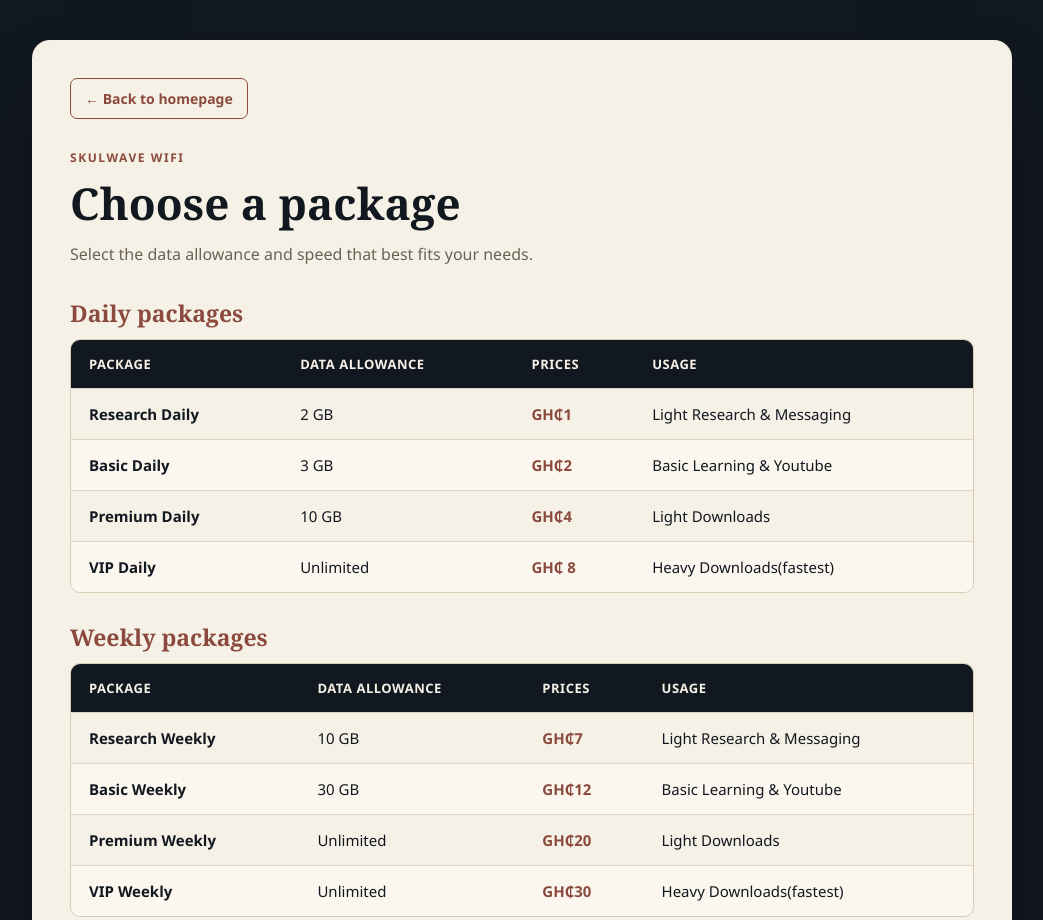
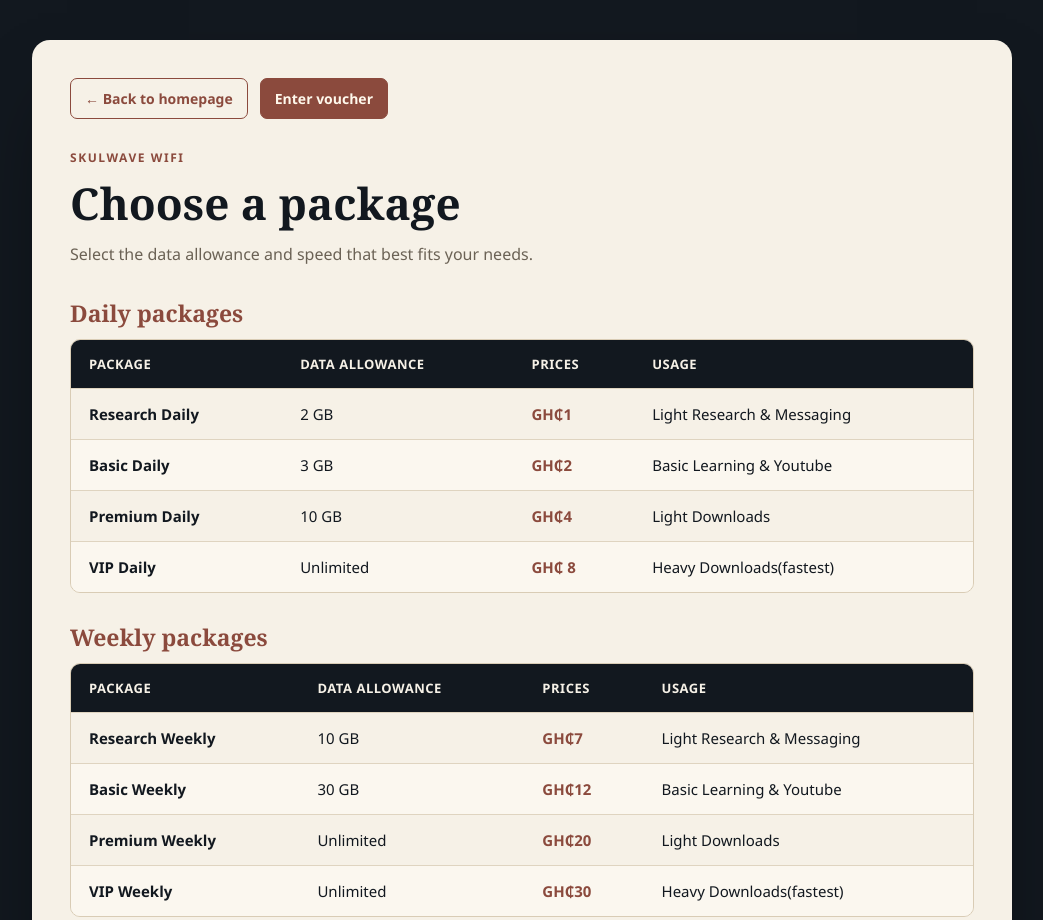
Before and after one commit to nhanakhay/skulwave1.0, a plain HTML site: page frontend/viewPackages.html in a window 1280 px wide. Shown: the top 920 px of the page, without its empty margins (118-1161 px from the left). Drawn offline with Linux system fonts and the light colour scheme.

Commit message:
Add voucher entry action to packages page

```diff
--- a/frontend/css/viewPackages.css
+++ b/frontend/css/viewPackages.css
@@ -27,7 +27,14 @@ body {
   box-shadow: 0 35px 80px -35px rgba(0, 0, 0, .7);
 }
 
-.back-button {
+.page-actions {
+  display: flex;
+  align-items: center;
+  gap: 12px;
+}
+
+.back-button,
+.voucher-button {
   display: inline-block;
   padding: 10px 14px;
   border: 1px solid var(--clay);
@@ -39,7 +46,10 @@ body {
 }
 
 .back-button:hover { background: var(--paper-dim); }
-.back-button:focus-visible { outline: 2px solid var(--brass); outline-offset: 3px; }
+.voucher-button { background: var(--clay); color: #fff8ec; }
+.voucher-button:hover { background: #71392f; }
+.back-button:focus-visible,
+.voucher-button:focus-visible { outline: 2px solid var(--brass); outline-offset: 3px; }
 
 header { margin: 30px 0 32px; }
 .eyebrow { margin: 0 0 7px; color: var(--clay); font-size: 12px; font-weight: 700; letter-spacing: .13em; text-transform: uppercase; }
--- a/frontend/viewPackages.html
+++ b/frontend/viewPackages.html
@@ -8,7 +8,10 @@
 </head>
 <body>
   <main class="packages-page">
-    <a class="back-button" href="login.html">&larr; Back to homepage</a>
+    <nav class="page-actions" aria-label="Page actions">
+      <a class="back-button" href="login.html">&larr; Back to homepage</a>
+      <a class="voucher-button" href="login.html?voucher=1">Enter voucher</a>
+    </nav>
 
     <header>
       <p class="eyebrow">SkulWave WiFi</p>
```
Also changed, not shown: frontend/login.html (+4 -0 lines).
